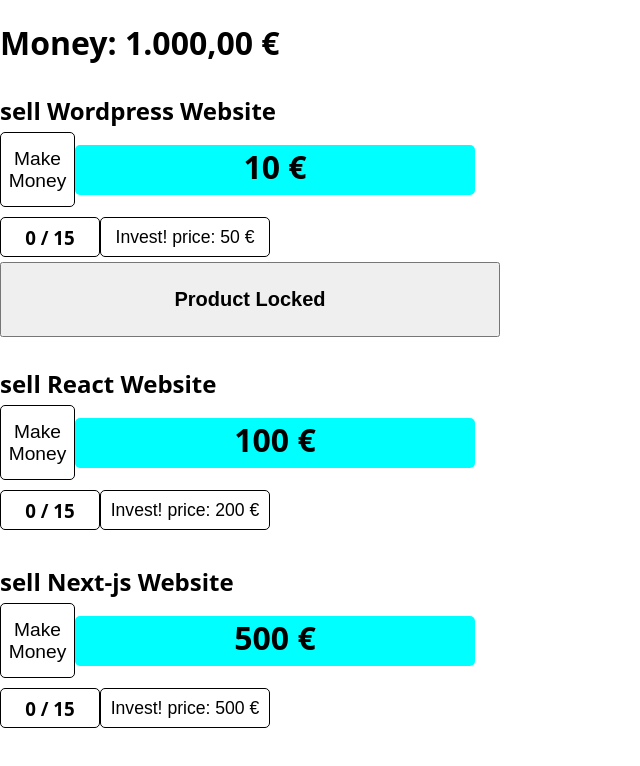
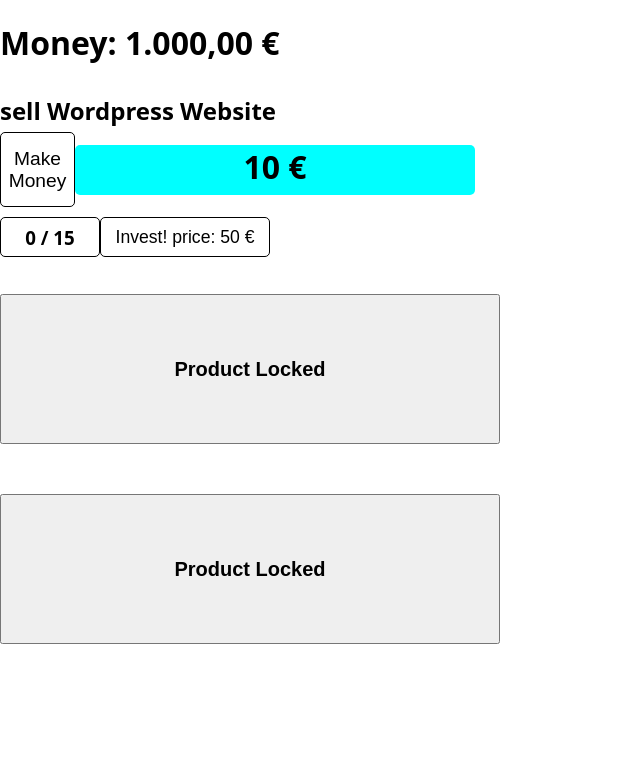
Before and after one commit to Satttoshi/idle-boss, a Next.js app: page / in a window 1280 px wide. Shown: the top 766 px of the page, without its empty margins (0-640 px from the left). Built offline with nearby package versions, Linux system fonts and the light colour scheme.

Commit message:
split Product in subcomponents

```diff
--- a/pages/index.js
+++ b/pages/index.js
@@ -1,13 +1,11 @@
 import MoneyDisplay from "~/src/components/MoneyDisplay";
 import Product from "~/src/components/Product";
-import ProductLocked from "../src/components/ProductLocked";
 
 export default function HomePage() {
   return (
     <div>
       <MoneyDisplay />
       <Product tierId="tier1" />
-      <ProductLocked />
       <Product tierId="tier2" />
       <Product tierId="tier3" />
     </div>
--- a/src/components/Product.js
+++ b/src/components/Product.js
@@ -1,72 +1,24 @@
-import MoneyButton from "./MoneyButton";
-import ProgressBar from "./ProgressBar";
-import useStore, { milestones } from "~/src/zustand/store";
-import { useState } from "react";
-import InvestButton from "./InvestButton";
-import Milestones from "./Milestones";
 import styled from "styled-components";
+import Tier from "./Tier";
+import TierLocked from "./TierLocked";
+import useStore from "~/src/zustand/store";
 
 export default function Product({ tierId }) {
-  const { setMoney, tiers, money, invest } = useStore();
-
-  const [isFilling, setIsFilling] = useState(false);
-
-  // replace tier1 with variable tierId
+  const { tiers } = useStore();
   const currentTier = tiers.find((tier) => tier.id === tierId);
-
-  function handleTimerStart() {
-    setIsFilling(true);
-  }
-
-  function handleTimerEnd() {
-    setIsFilling(false);
-    setMoney(currentTier.income);
-  }
-
-  function handleInvest() {
-    try {
-      invest(currentTier.id);
-    } catch (error) {
-      // mby implement not enough money popup in a later US
-      console.error(error.message);
-    }
-  }
-
-  const { investCount, investPrice, milestoneIndex } = currentTier;
-
   return (
-    <>
-      <StyledHeader>{currentTier.name}</StyledHeader>
-      <StyledContainer>
-        <MoneyButton
-          tier={currentTier}
-          isFilling={isFilling}
-          onTimerStart={handleTimerStart}
-          onTimerEnd={handleTimerEnd}
-        />
-        <ProgressBar isFilling={isFilling} tier={currentTier} />
-      </StyledContainer>
-      <StyledContainer>
-        <Milestones
-          investCount={investCount}
-          currentMilestone={milestones[milestoneIndex]}
-        />
-        <InvestButton
-          onInvest={handleInvest}
-          money={money}
-          investPrice={investPrice}
-        />
-      </StyledContainer>
-    </>
+    <StyledSection>
+      {" "}
+      {currentTier.isUnlocked ? (
+        <Tier tierId={tierId} />
+      ) : (
+        <TierLocked tierId={tierId} />
+      )}
+    </StyledSection>
   );
 }
 
-const StyledHeader = styled.h2`
-  margin: 30px 0 0 0;
+const StyledSection = styled.section`
+  height: 200px;
+  width: 500px;
 `;
-
-const StyledContainer = styled.div`
-  display: flex;
-  align-items: center;
-  padding: 5px 0;
-`;
--- a/src/components/ProductLocked.js
+++ /dev/null
@@ -1,19 +0,0 @@
-import styled from "styled-components";
-
-export default function ProductLocked() {
-  return (
-    <StyledButton
-      type="button"
-      onClick={() => {
-        console.log("pressed");
-      }}
-    >
-      <h2>Product Locked</h2>
-    </StyledButton>
-  );
-}
-
-const StyledButton = styled.button`
-  height: 75px;
-  width: 500px;
-`;
--- /dev/null
+++ b/src/components/Tier.js
@@ -0,0 +1,72 @@
+import MoneyButton from "./MoneyButton";
+import ProgressBar from "./ProgressBar";
+import useStore, { milestones } from "~/src/zustand/store";
+import { useState } from "react";
+import InvestButton from "./InvestButton";
+import Milestones from "./Milestones";
+import styled from "styled-components";
+
+export default function Tier({ tierId }) {
+  const { setMoney, tiers, money, invest } = useStore();
+
+  const [isFilling, setIsFilling] = useState(false);
+
+  // replace tier1 with variable tierId
+  const currentTier = tiers.find((tier) => tier.id === tierId);
+
+  function handleTimerStart() {
+    setIsFilling(true);
+  }
+
+  function handleTimerEnd() {
+    setIsFilling(false);
+    setMoney(currentTier.income);
+  }
+
+  function handleInvest() {
+    try {
+      invest(currentTier.id);
+    } catch (error) {
+      // mby implement not enough money popup in a later US
+      console.error(error.message);
+    }
+  }
+
+  const { investCount, investPrice, milestoneIndex } = currentTier;
+
+  return (
+    <>
+      <StyledHeader>{currentTier.name}</StyledHeader>
+      <StyledContainer>
+        <MoneyButton
+          tier={currentTier}
+          isFilling={isFilling}
+          onTimerStart={handleTimerStart}
+          onTimerEnd={handleTimerEnd}
+        />
+        <ProgressBar isFilling={isFilling} tier={currentTier} />
+      </StyledContainer>
+      <StyledContainer>
+        <Milestones
+          investCount={investCount}
+          currentMilestone={milestones[milestoneIndex]}
+        />
+        <InvestButton
+          onInvest={handleInvest}
+          money={money}
+          investPrice={investPrice}
+        />
+      </StyledContainer>
+    </>
+  );
+}
+
+const StyledHeader = styled.h2`
+  margin: 30px 0 0 0;
+`;
+
+const StyledContainer = styled.div`
+  display: flex;
+  align-items: center;
+  padding: 5px 0;
+`;
--- /dev/null
+++ b/src/components/TierLocked.js
@@ -0,0 +1,29 @@
+import styled from "styled-components";
+import useStore from "~/src/zustand/store";
+
+export default function TierLocked() {
+  //dummy data
+  const tierId = "tier2";
+
+  const { unlockTier } = useStore();
+
+  function handleUnlock(tierId) {
+    unlockTier(tierId);
+  }
+
+  return (
+    <StyledButton
+      type="button"
+      onClick={() => {
+        handleUnlock(tierId);
+      }}
+    >
+      <h2>Product Locked</h2>
+    </StyledButton>
+  );
+}
+
+const StyledButton = styled.button`
+  height: 150px;
+  width: 500px;
+`;
--- a/src/zustand/store.js
+++ b/src/zustand/store.js
@@ -7,7 +7,7 @@ const useStore = createStore((set, get) => ({
   tiers: [
     {
       id: "tier1",
-      isUnlocked: false,
+      isUnlocked: true,
       isActive: false,
       name: "sell Wordpress Website",
       income: 10,
```
